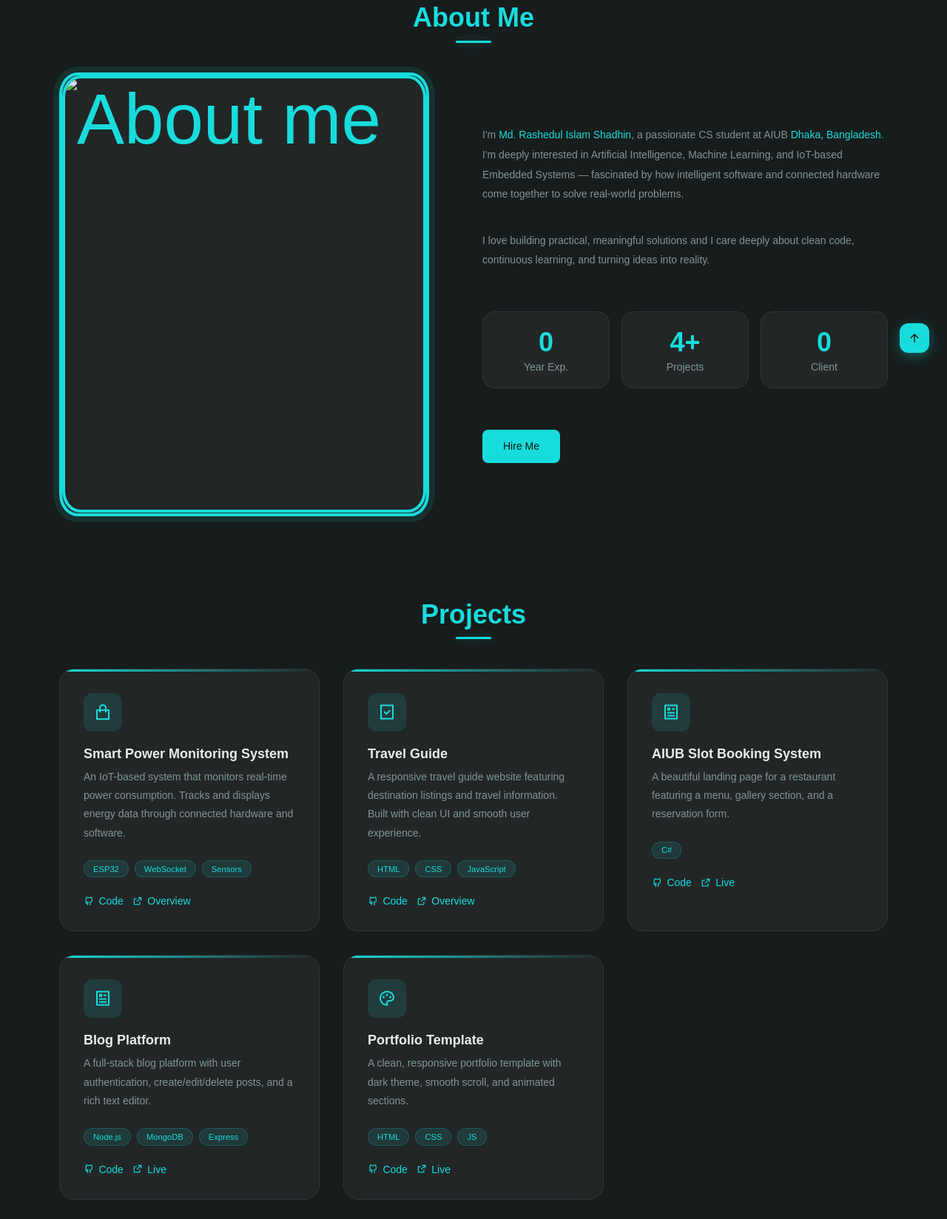
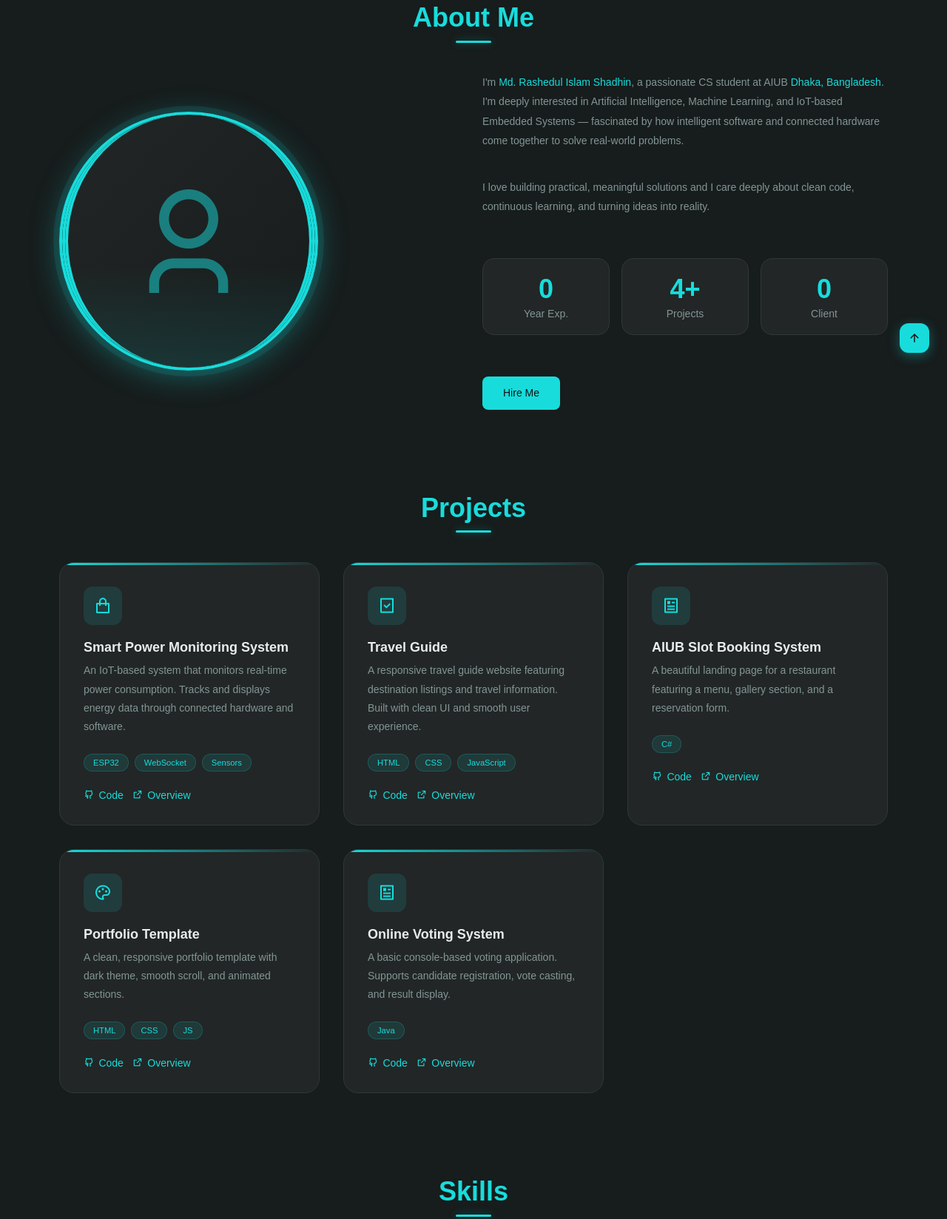
Before and after one commit to Swadhin-genZ/e-portfolio, a plain HTML site: page index.html in a window 1280 px wide. Shown: the part 723-2371 px from the top of the page at 74% size. Drawn offline with nearby package versions, Linux system fonts and the light colour scheme.

Commit message:
real done-1

```diff
--- a/assets/css/styles.css
+++ b/assets/css/styles.css
@@ -243,58 +243,7 @@
       .home_container { padding-top: calc(var(--header-height) + 4rem); }
     }
 
-    /* ===== ABOUT ===== */
-    .about_container { row-gap: 3rem; }
-    .about_info { display: grid; gap: 1.5rem; }
-    .about_description {
-      font-size: var(--small-font-size);
-      color: var(--gray-color);
-      line-height: 1.9;
-    }
-    .about_description span { color: var(--first-color); font-weight: var(--font-medium); }
-    .about_stats {
-      display: grid; grid-template-columns: repeat(3, 1fr);
-      gap: 1rem;
-    }
-    .about_stat {
-      background: var(--container-color);
-      border: 1px solid var(--border-color);
-      border-radius: 1rem;
-      padding: 1.25rem 1rem;
-      text-align: center;
-      transition: border-color .3s, box-shadow .3s;
-    }
-    .about_stat:hover {
-      border-color: var(--first-color);
-      box-shadow: 0 4px 20px var(--first-color-glow);
-    }
-    .about_stat-num {
-      font-size: var(--h1-font-size);
-      font-weight: var(--font-bold);
-      color: var(--first-color);
-    }
-    .about_stat-label {
-      font-size: var(--small-font-size);
-      color: var(--gray-color);
-      margin-top: .25rem;
-    }
-    .about_img_wrap {
-      justify-self: left;
-      width: 500px; height: 600px;
-      border-radius: 5%;
-      border: 4px solid var(--first-color);
-      box-shadow: 0 0 0 8px hsla(var(--hue),80%,48%,.1);
-      overflow: hidden;
-      display: flex; align-items: center; justify-content: center;
-      background: var(--container-color);
-      font-size: 6rem; color: var(--first-color); opacity: 0.4;
-    }
-
-    @media screen and (min-width: 768px) {
-      .about_container { grid-template-columns: 1fr 1fr; align-items: center; }
-    }
-
-    /* ===== ABOUT (RESPONSIVE FIX) ===== */
+   /* ===== ABOUT ===== */
 .about_container {
   row-gap: 3rem;
   grid-template-columns: 1fr;
@@ -348,41 +297,41 @@
   margin-top: .25rem;
 }
 
-/* MOBILE FIRST - Image is responsive */
+/* IMAGE - Circle like home */
 .about_img_wrap {
   justify-self: center;
-  width: 100%;
-  max-width: 400px;
-  height: auto;
-  aspect-ratio: 5 / 6;
-  border-radius: 5%;
+  width: 280px; height: 280px;
+  background: linear-gradient(135deg, var(--container-color), var(--body-color));
+  border-radius: 50%;
+  overflow: hidden;
+  display: flex; align-items: center; justify-content: center;
   border: 4px solid var(--first-color);
-  box-shadow: 0 0 0 8px hsla(var(--hue),80%,48%,.1);
-  overflow: hidden;
-  display: flex;
-  align-items: center;
-  justify-content: center;
-  background: var(--container-color);
-  font-size: 6rem;
-  color: var(--first-color);
-  opacity: 0.4;
+  box-shadow: 0 0 0 8px hsla(var(--hue),80%,48%,.1), 0 8px 40px var(--first-color-glow);
+  position: relative;
 }
 
-/* Video inside wrapper should be responsive */
+.about_img_wrap::before {
+  content: '';
+  position: absolute; inset: 0;
+  border-radius: 50%;
+  background: linear-gradient(180deg, transparent 60%, hsla(var(--hue),80%,48%,.12));
+}
+
 .about_img_wrap img {
   width: 100%;
   height: 100%;
   object-fit: cover;
+  position: relative;
 }
 
-/* TABLET - Increase image size */
+/* TABLET */
 @media screen and (min-width: 640px) {
   .about_img_wrap {
-    max-width: 450px;
+    width: 320px; height: 320px;
   }
 }
 
-/* DESKTOP - Two column layout */
+/* DESKTOP */
 @media screen and (min-width: 768px) {
   .about_container {
     grid-template-columns: 1fr 1fr;
@@ -391,8 +340,15 @@
 
   .about_img_wrap {
     justify-self: left;
-    max-width: 500px;
+    width: 350px; height: 350px;
   }
+}
+
+
+.about_img_wrap i {
+  font-size: 10rem;
+  color: var(--first-color);
+  opacity: 0.5;
 }
 
     /* ===== PROJECTS ===== */
--- a/index.html
+++ b/index.html
@@ -71,7 +71,9 @@
         <div class="about_container grid">
           <div class="about_img_wrap reveal">
 <div class="about_img_wrap reveal">
-  <img src="assets/img/about.png" alt="About me">
+ <div class="about_img_wrap reveal">
+  <i class="ri-user-3-line"></i>
+</div>
 </div>
           </div>
 
@@ -151,24 +153,12 @@
             </div>
             <div class="project_links">
               <a href="#" class="project_link"><i class="ri-github-line"></i> Code</a>
-              <a href="#" class="project_link"><i class="ri-external-link-line"></i> Live</a>
+              <a href="#" class="project_link"><i class="ri-external-link-line"></i> Overview</a>
             </div>
           </div>
 
-          <div class="project_card">
-            <div class="project_icon"><i class="ri-article-line"></i></div>
-            <h3 class="project_title">Blog Platform</h3>
-            <p class="project_description">A full-stack blog platform with user authentication, create/edit/delete posts, and a rich text editor.</p>
-            <div class="project_tags">
-              <span class="project_tag">Node.js</span>
-              <span class="project_tag">MongoDB</span>
-              <span class="project_tag">Express</span>
-            </div>
-            <div class="project_links">
-              <a href="#" class="project_link"><i class="ri-github-line"></i> Code</a>
-              <a href="#" class="project_link"><i class="ri-external-link-line"></i> Live</a>
-            </div>
-          </div>
+
+
 
           <div class="project_card">
             <div class="project_icon"><i class="ri-palette-line"></i></div>
@@ -181,14 +171,26 @@
             </div>
             <div class="project_links">
               <a href="https://github.com/Swadhin-genZ" class="project_link"><i class="ri-github-line"></i> Code</a>
-              <a href="#" class="project_link"><i class="ri-external-link-line"></i> Live</a>
+              <a href="#" class="project_link"><i class="ri-external-link-line"></i> Overview</a>
             </div>
           </div>
 
-        </div>
-      </div>
+            <div class="project_card">
+            <div class="project_icon"><i class="ri-article-line"></i></div>
+            <h3 class="project_title">Online Voting System</h3>
+            <p class="project_description">A basic console-based voting application. Supports candidate registration, vote casting, and result display.</p>
+            <div class="project_tags">
+              <span class="project_tag">Java</span>
+            </div>
+            <div class="project_links">
+              <a href="#" class="project_link"><i class="ri-github-line"></i> Code</a>
+              <a href="#" class="project_link"><i class="ri-external-link-line"></i> Overview</a>
+            </div>
+          </div>
+
+
+
     </section>
-
     <!-- SKILLS -->
     <section class="skills section" id="skills">
       <div class="container">
```
